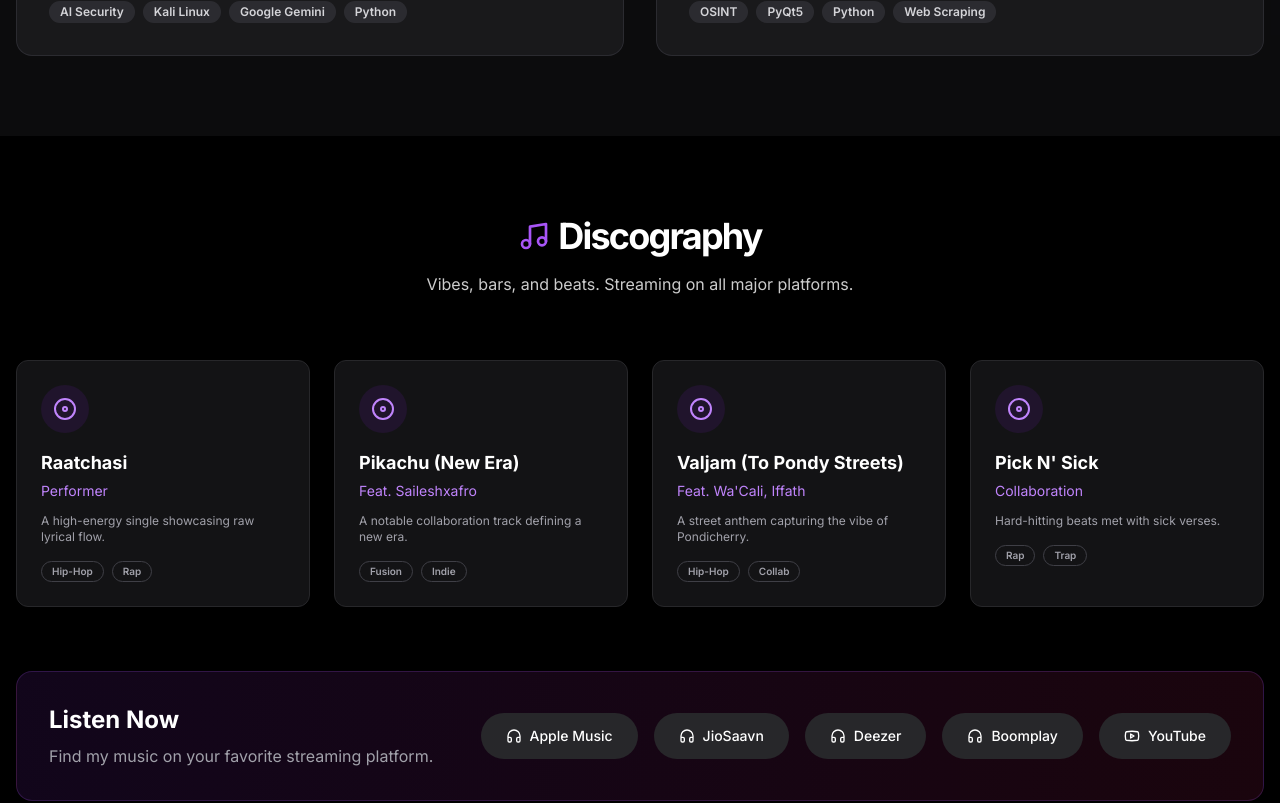
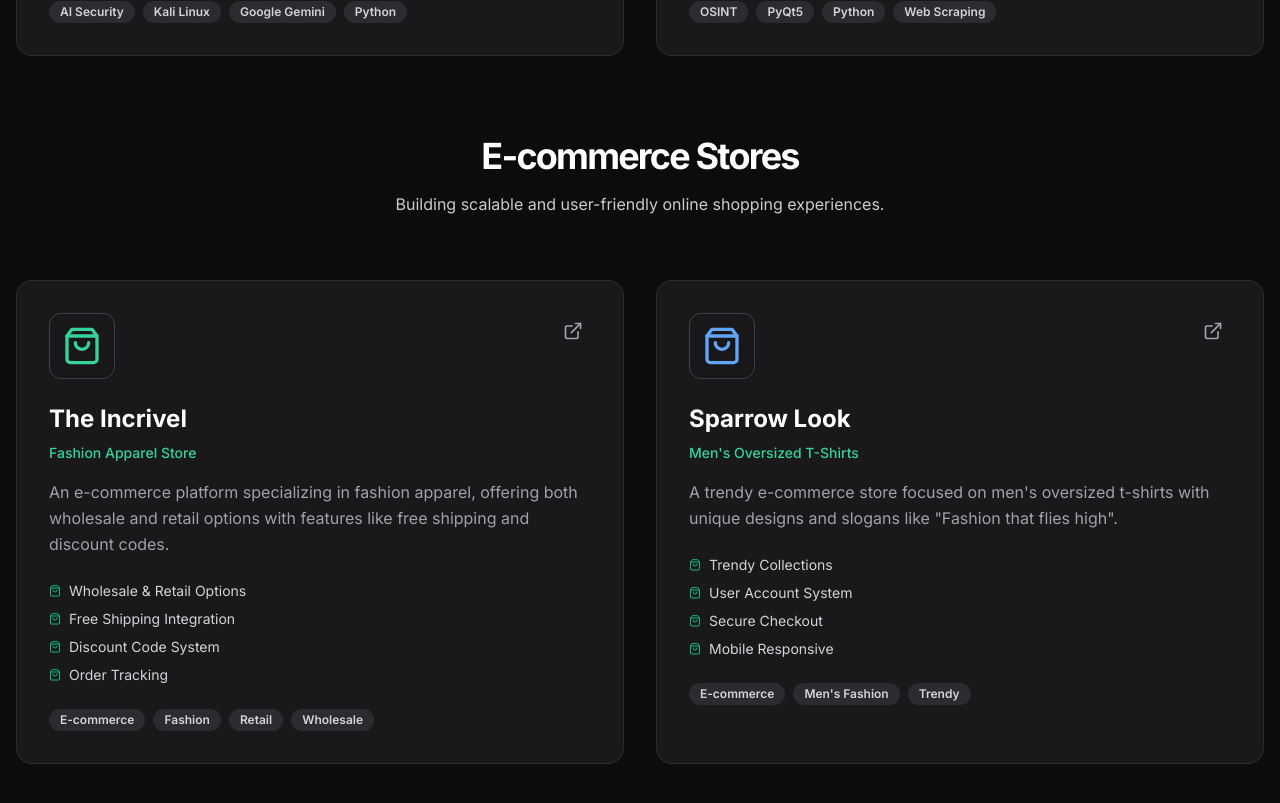
Before and after one commit to azerxafro/v0-portfolio-new, a Next.js app: page / in a window 1280 px wide. Shown: the part 2760-3563 px from the top of the page. Built offline with nearby package versions, Linux system fonts and the light colour scheme.

Commit message:
Update projects section with e-commerce stores

```diff
--- a/app/components/projects.tsx
+++ b/app/components/projects.tsx
@@ -2,7 +2,7 @@
 
 import { useRef } from "react"
 import { motion, useInView } from "framer-motion"
-import { ExternalLink, Github, Shield, Terminal, Lock, Search } from "lucide-react"
+import { ExternalLink, Github, Shield, Terminal, Lock, Search, ShoppingBag } from "lucide-react"
 import { Badge } from "@/components/ui/badge"
 
 export default function Projects() {
@@ -46,6 +46,37 @@ export default function Projects() {
     }
   ]
 
+  const ecommerceProjects = [
+    {
+      title: "The Incrivel",
+      subtitle: "Fashion Apparel Store",
+      description: "An e-commerce platform specializing in fashion apparel, offering both wholesale and retail options with features like free shipping and discount codes.",
+      tags: ["E-commerce", "Fashion", "Retail", "Wholesale"],
+      icon: <ShoppingBag className="h-10 w-10 text-emerald-400" />,
+      features: [
+        "Wholesale & Retail Options",
+        "Free Shipping Integration",
+        "Discount Code System",
+        "Order Tracking"
+      ],
+      link: "https://theincrivel.com"
+    },
+    {
+      title: "Sparrow Look",
+      subtitle: "Men's Oversized T-Shirts",
+      description: "A trendy e-commerce store focused on men's oversized t-shirts with unique designs and slogans like \"Fashion that flies high\".",
+      tags: ["E-commerce", "Men's Fashion", "Trendy"],
+      icon: <ShoppingBag className="h-10 w-10 text-blue-400" />,
+      features: [
+        "Trendy Collections",
+        "User Account System",
+        "Secure Checkout",
+        "Mobile Responsive"
+      ],
+      link: "https://sparrowlook.com"
+    }
+  ]
+
   return (
     <section id="projects" className="py-20 bg-zinc-900/50">
       <div ref={ref} className="container mx-auto px-4">
@@ -56,14 +87,14 @@ export default function Projects() {
           transition={{ duration: 0.8 }}
         >
           <h2 className="mb-4 text-3xl font-bold tracking-tighter sm:text-4xl">
-            Developer Projects
+            Personal Hobby Projects
           </h2>
           <p className="mx-auto max-w-2xl text-text-secondary">
             Merging security, AI, and modern development to build robust tools.
           </p>
         </motion.div>
 
-        <div className="grid gap-8 md:grid-cols-2">
+        <div className="grid gap-8 md:grid-cols-2 mb-20">
           {projects.map((project, index) => (
             <motion.div
               key={index}
@@ -121,6 +152,71 @@ export default function Projects() {
             </motion.div>
           ))}
         </div>
+
+        <motion.div
+          className="mb-16 text-center"
+          initial={{ opacity: 0 }}
+          animate={isInView ? { opacity: 1 } : { opacity: 0 }}
+          transition={{ duration: 0.8, delay: 0.4 }}
+        >
+          <h2 className="mb-4 text-3xl font-bold tracking-tighter sm:text-4xl">
+            E-commerce Stores
+          </h2>
+          <p className="mx-auto max-w-2xl text-text-secondary">
+            Building scalable and user-friendly online shopping experiences.
+          </p>
+        </motion.div>
+
+        <div className="grid gap-8 md:grid-cols-2">
+          {ecommerceProjects.map((project, index) => (
+            <motion.div
+              key={index}
+              className="group relative overflow-hidden rounded-2xl bg-zinc-800/50 border border-zinc-700/50 p-8 hover:border-emerald-500/50 transition-colors duration-300"
+              initial={{ opacity: 0, y: 20 }}
+              animate={isInView ? { opacity: 1, y: 0 } : { opacity: 0, y: 20 }}
+              transition={{ duration: 0.5, delay: 0.6 + (index * 0.2) }}
+            >
+              <div className="mb-6 flex items-start justify-between">
+                <div className="rounded-xl bg-zinc-900/50 p-3 border border-zinc-700">
+                  {project.icon}
+                </div>
+                <a
+                  href={project.link}
+                  target="_blank"
+                  rel="noopener noreferrer"
+                  className="p-2 text-zinc-400 hover:text-white transition-colors"
+                >
+                  <ExternalLink className="h-5 w-5" />
+                </a>
+              </div>
+
+              <h3 className="mb-2 text-2xl font-bold text-white group-hover:text-emerald-400 transition-colors">
+                {project.title}
+              </h3>
+              <p className="mb-4 text-sm font-medium text-emerald-400">{project.subtitle}</p>
+              <p className="mb-6 text-zinc-400 leading-relaxed">
+                {project.description}
+              </p>
+
+              <div className="mb-6 space-y-2">
+                {project.features.map((feature, i) => (
+                  <div key={i} className="flex items-center gap-2 text-sm text-zinc-300">
+                    <ShoppingBag className="h-3 w-3 text-emerald-500" />
+                    {feature}
+                  </div>
+                ))}
+              </div>
+
+              <div className="flex flex-wrap gap-2">
+                {project.tags.map((tag, i) => (
+                  <Badge key={i} variant="secondary" className="bg-zinc-700/50 text-zinc-300 hover:bg-zinc-600/50">
+                    {tag}
+                  </Badge>
+                ))}
+              </div>
+            </motion.div>
+          ))}
+        </div>
       </div>
     </section>
   )
```
